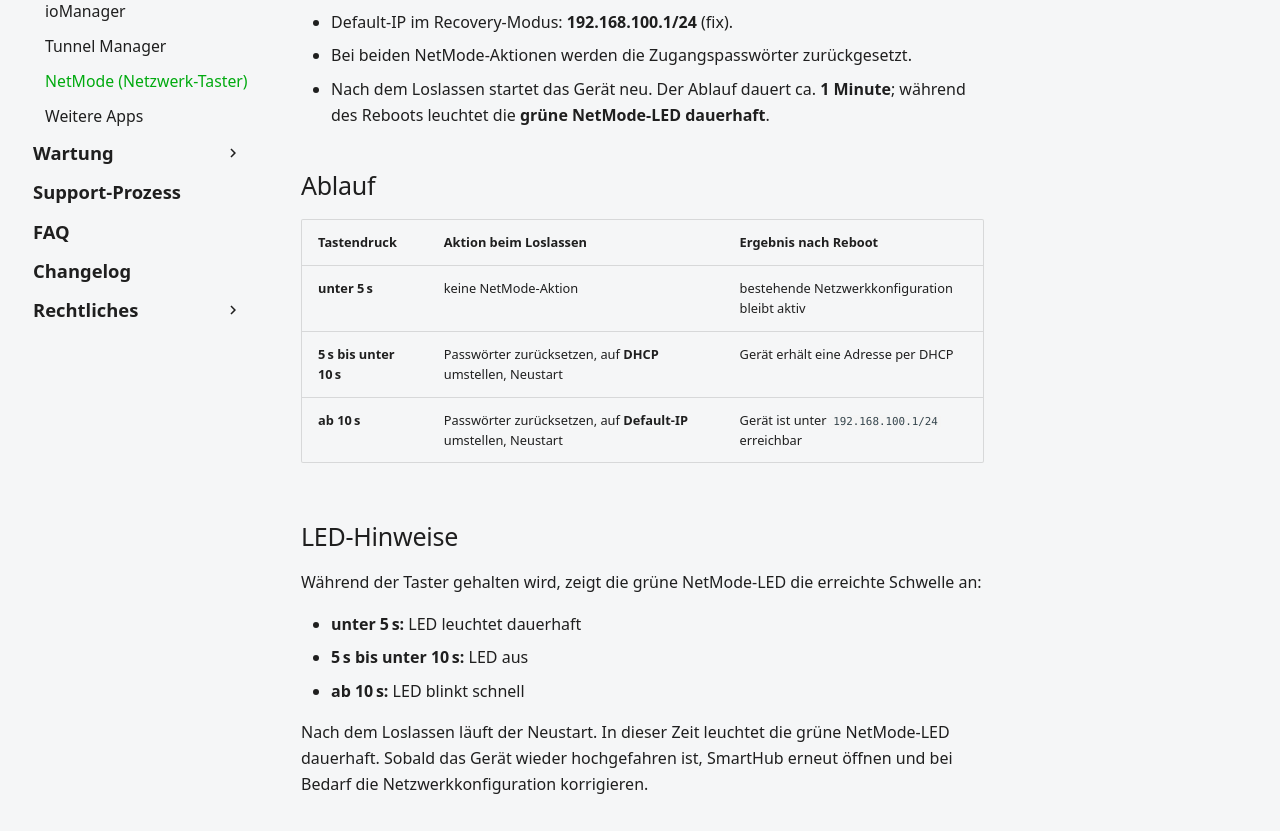
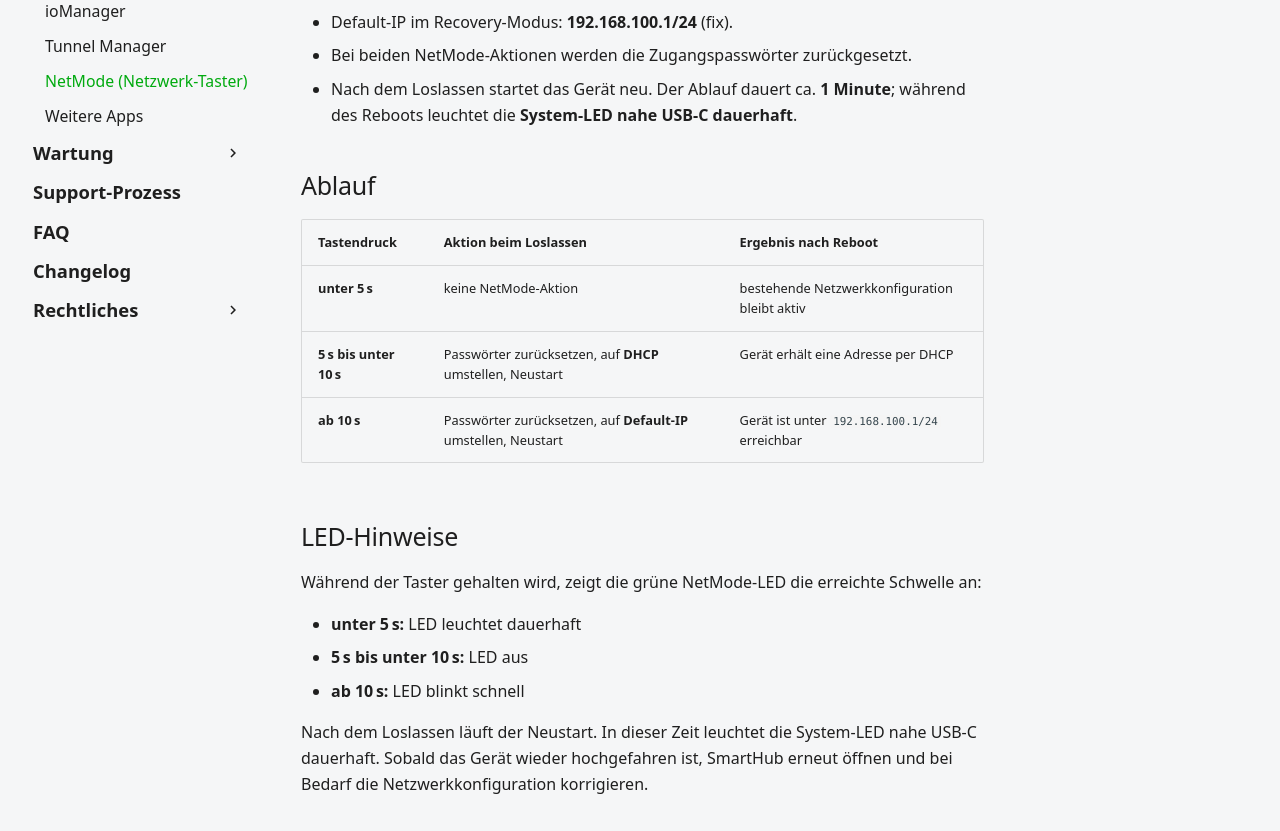
Before and after one commit to ehive-dev/doc, an MkDocs documentation site: the page built from docs/software/netmode.md, in a window 1280 px wide and 1400 px high. Shown: the part 329-1160 px from the top of the window. Built offline with MkDocs 1.6.1 and Material for MkDocs 9.7.7, drawn with Linux system fonts in a browser that asks for light colours.

Commit message:
docs: fix NetMode reboot LED reference

```diff
--- a/docs/software/netmode.md
+++ b/docs/software/netmode.md
@@ -5,7 +5,7 @@ NetMode ist die Funktion hinter dem Hardware‑Taster, um das Gerät im Netzwerk
 - Tasterposition: **unterhalb der RJ45‑Buchse**.
 - Default‑IP im Recovery‑Modus: **192.168.100.1/24** (fix).
 - Bei beiden NetMode‑Aktionen werden die Zugangspasswörter zurückgesetzt.
-- Nach dem Loslassen startet das Gerät neu. Der Ablauf dauert ca. **1 Minute**; während des Reboots leuchtet die **grüne NetMode‑LED dauerhaft**.
+- Nach dem Loslassen startet das Gerät neu. Der Ablauf dauert ca. **1 Minute**; während des Reboots leuchtet die **System‑LED nahe USB‑C dauerhaft**.
 
 ## Ablauf
 
@@ -23,7 +23,7 @@ Während der Taster gehalten wird, zeigt die grüne NetMode‑LED die erreichte
 - **5 s bis unter 10 s:** LED aus
 - **ab 10 s:** LED blinkt schnell
 
-Nach dem Loslassen läuft der Neustart. In dieser Zeit leuchtet die grüne NetMode‑LED dauerhaft. Sobald das Gerät wieder hochgefahren ist, SmartHub erneut öffnen und bei Bedarf die Netzwerkkonfiguration korrigieren.
+Nach dem Loslassen läuft der Neustart. In dieser Zeit leuchtet die System‑LED nahe USB‑C dauerhaft. Sobald das Gerät wieder hochgefahren ist, SmartHub erneut öffnen und bei Bedarf die Netzwerkkonfiguration korrigieren.
 
 ## Beispiel: Wiederherstellung nach falscher statischer IP
 
```
Also changed, not shown: docs/hardware/connectors.md (+2 -1 lines), docs/hardware/leds-buttons.md (+5 -1 lines), docs/index.md (+1 -1 lines), docs/maintenance/troubleshooting.md (+1 -1 lines).
